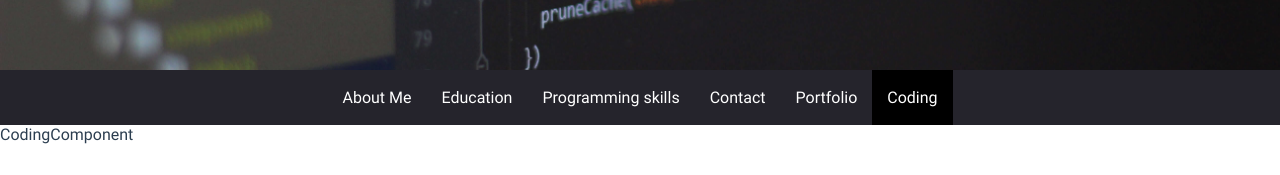
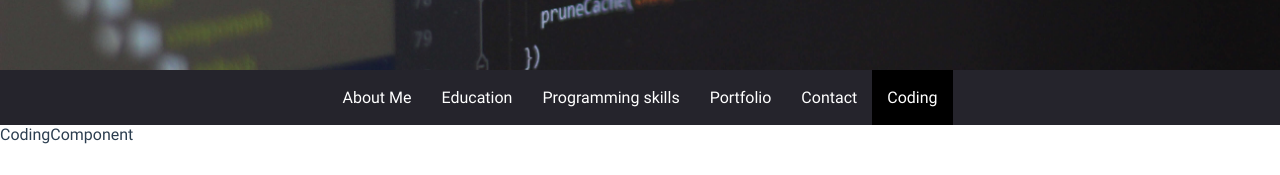
Before and after one commit to Rishon1983/goralex, a Vue app: page /coding in a window 1280 px wide. Shown: the part 430-605 px from the top of the page. Built offline with nearby package versions, Linux system fonts and the light colour scheme.

Commit message:
ADDED scroll to tags by buttons

```diff
--- a/src/components/MainNavBarComponent.vue
+++ b/src/components/MainNavBarComponent.vue
@@ -37,6 +37,7 @@
                 tags.forEach((tag, index) => {
                     if (index === activeIndex) {
                         tag.active = true;
+                        document.getElementById(tag.path).scrollIntoView({behavior: "smooth"});
                     } else {
                         tag.active = false;
                     }
--- a/src/routes.js
+++ b/src/routes.js
@@ -11,27 +11,27 @@ export default [
         tags: [
             {
                 name: 'About Me',
-                path: '#about',
+                path: 'about',
                 active: false
             },
             {
                 name: 'Education',
-                path: '#education',
+                path: 'education',
                 active: false
             },
             {
                 name: 'Programming skills',
-                path: '#skills',
+                path: 'skills',
+                active: false
+            },
+            {
+                name: 'Portfolio',
+                path: 'portfolio',
                 active: false
             },
             {
                 name: 'Contact',
-                path: '#contact',
-                active: false
-            },
-            {
-                name: 'Portfolio',
-                path: '#portfolio',
+                path: 'contact',
                 active: false
             },
         ]
```
